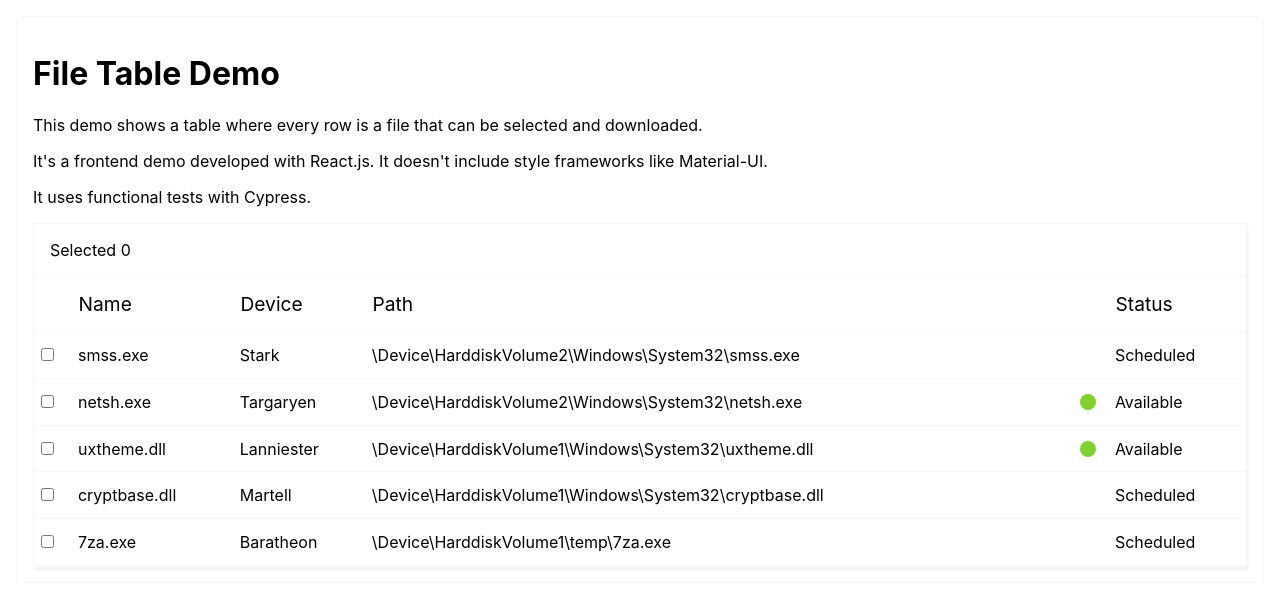
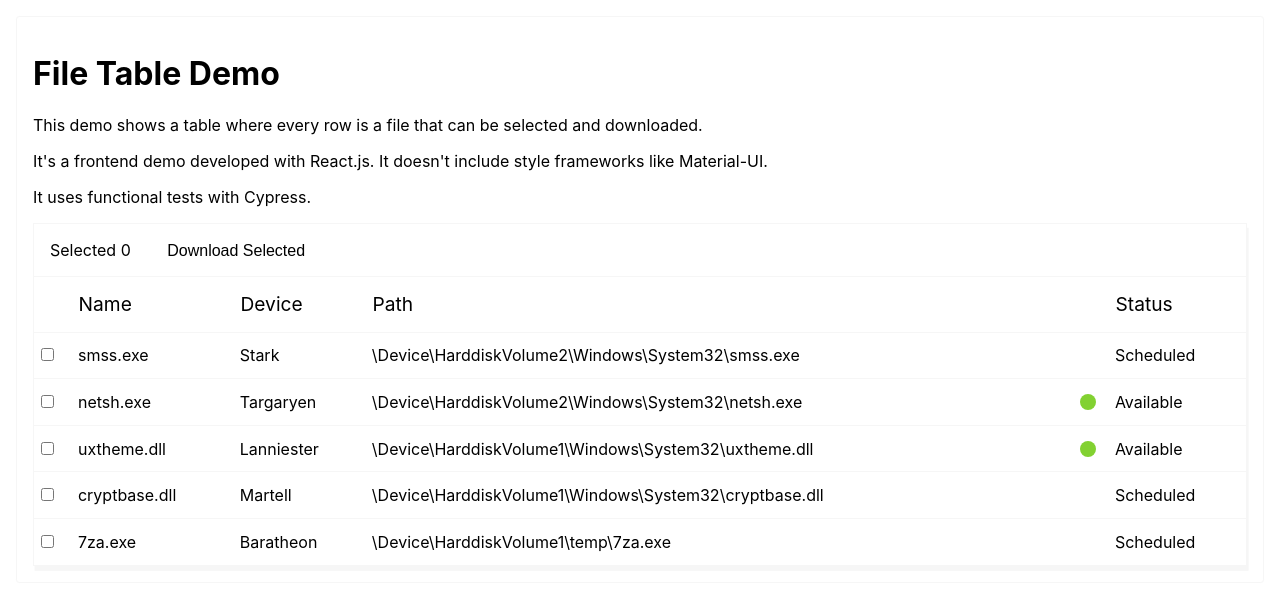
Before and after one commit to AMS777/file-table-demo, a React (Create React App) app: page / in a window 1280 px wide. Shown: the top 590 px of the page. Built offline with nearby package versions, Linux system fonts and the light colour scheme.

Commit message:
Show download files alert

```diff
--- a/src/components/fileTable/FileTable.tsx
+++ b/src/components/fileTable/FileTable.tsx
@@ -1,7 +1,7 @@
 import * as React from 'react';
 import { useState, useEffect } from 'react';
 
-import { File } from '../../types';
+import { File, FileStatus } from '../../types';
 import { filesFixture } from '../../fixtures';
 
 import FileTableHead from './FileTableHead';
@@ -11,7 +11,7 @@ import './styles.scss';
 
 function FileTable() {
   const [files, setFiles] = useState<File[]>([]);
-  const [selectedFiles, setSelectedFiles] = useState(new Set());
+  const [selectedFiles, setSelectedFiles] = useState(new Set<File>());
 
   useEffect(() => {
     setFiles(filesFixture);
@@ -23,12 +23,32 @@ function FileTable() {
     } else {
       selectedFiles.add(file);
     }
-    setSelectedFiles(new Set(selectedFiles));
+    setSelectedFiles(new Set<File>(selectedFiles));
+  };
+
+  const handleDownloadFiles = () => {
+    const selectedFilesWithAvailableStatus: File[] = Array.from(selectedFiles).filter(
+      (file: File) => file.status === FileStatus.Available,
+    );
+
+    if (selectedFilesWithAvailableStatus.length > 0) {
+      alert(
+        selectedFilesWithAvailableStatus.reduce(
+          (message: string, file: File) => `${message}- ${file.device}: ${file.path}\n`,
+          'Available files to download:\n\n',
+        ),
+      );
+    } else {
+      alert('There are no selected available files to download.');
+    }
   };
 
   return (
     <div id="file-table" data-test="homepage-border">
-      <header>Selected {selectedFiles.size}</header>
+      <header>
+        Selected {selectedFiles.size}{' '}
+        <button onClick={handleDownloadFiles}>Download Selected</button>
+      </header>
       <table data-test="file-table">
         <FileTableHead />
         <FileTableBody files={files} handleSelectFile={handleSelectFile} />
--- a/src/components/fileTable/FileTableBody.tsx
+++ b/src/components/fileTable/FileTableBody.tsx
@@ -13,7 +13,7 @@ function FileTableBody({ files = [], handleSelectFile }: FileTableBodyProps) {
   return (
     <tbody>
       {files.map((file: File) => (
-        <FileTableRow file={file} handleSelectFile={handleSelectFile} />
+        <FileTableRow key={file.device} file={file} handleSelectFile={handleSelectFile} />
       ))}
     </tbody>
   );
--- a/src/components/fileTable/FileTableRow.tsx
+++ b/src/components/fileTable/FileTableRow.tsx
@@ -24,7 +24,7 @@ function FileTableRow({ file, handleSelectFile }: FileTableRowProps) {
       onClick={handleRowClick}
     >
       <td>
-        <input type="checkbox" checked={isRowSelected} />
+        <input type="checkbox" checked={isRowSelected} readOnly />
       </td>
       <td>{file.name}</td>
       <td>{file.device}</td>
--- a/src/components/fileTable/styles.scss
+++ b/src/components/fileTable/styles.scss
@@ -7,6 +7,20 @@
   header {
     padding: 1em;
     border-bottom: 1px solid $border-color-primary;
+
+    button {
+      margin: -1em 1em;
+      padding: 0.7em 1em;
+      border: none;
+      border-radius: 0.3em;
+      font-size: 1em;
+      background-color: transparent;
+
+      &:hover {
+        background-color: $background-color-primary;
+        cursor: pointer;
+      }
+    }
   }
 
   table {
```
